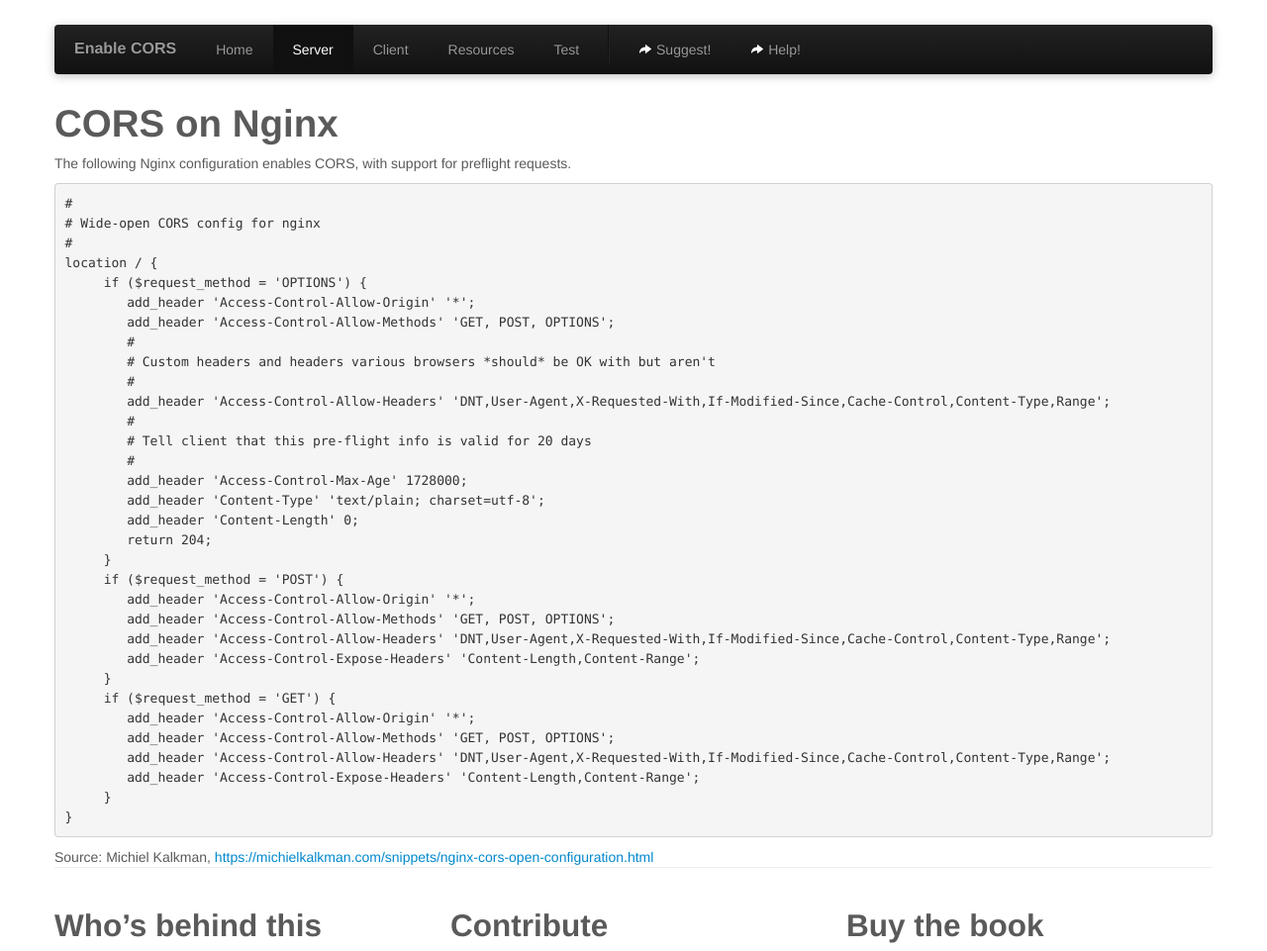
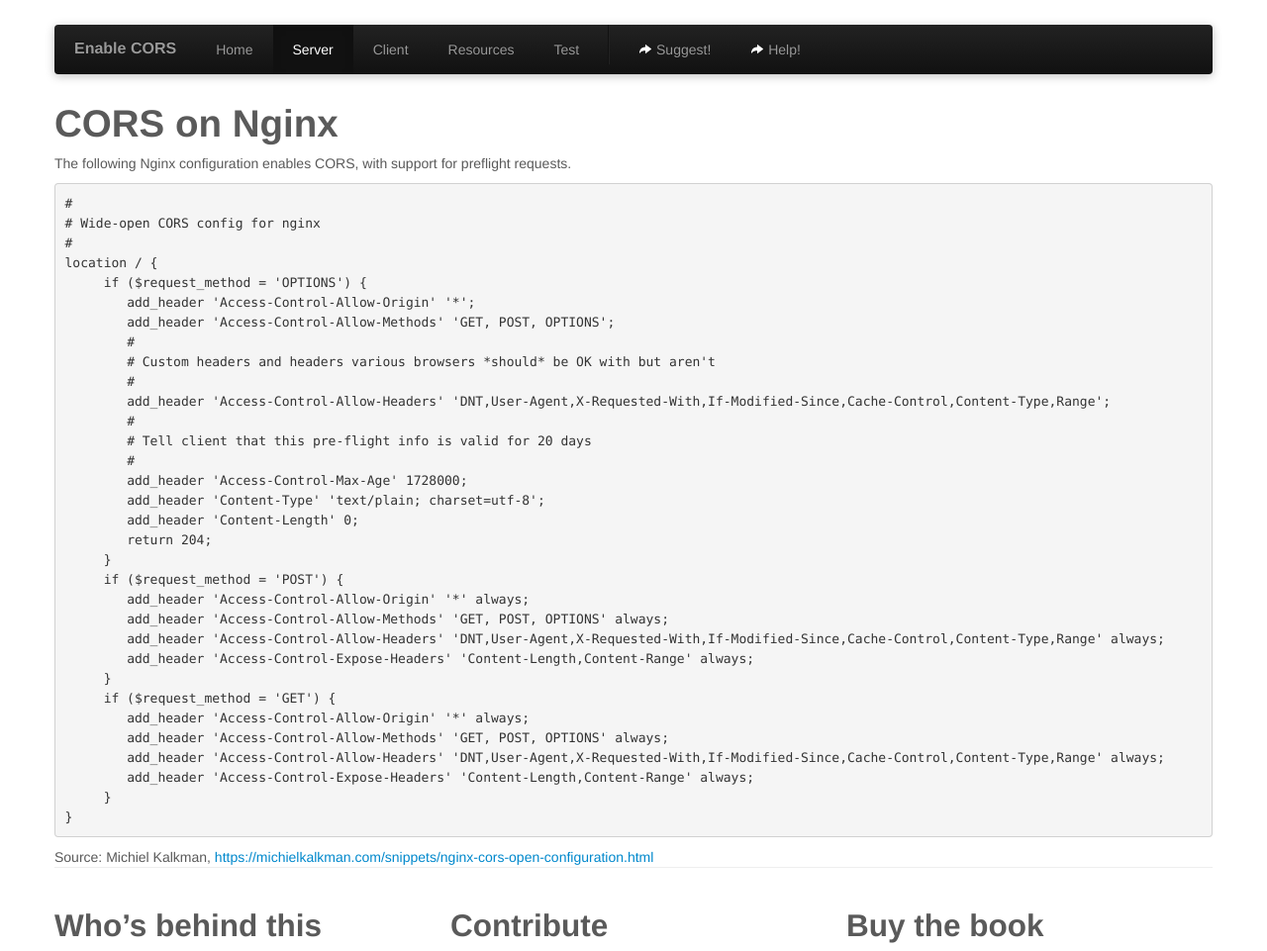
Before and after one commit to monsur/enable-cors.org, a Jekyll site: the page built from server_nginx.html, in a window 1280 px wide, cut to the strip 0-961 px from the top of the page. Shown: the whole strip at 99% size. Built offline with Jekyll 4.4.1, drawn with Linux system fonts in a browser that asks for light colours.

Commit message:
Added 'always' to GET and POST add_header lines
Without 'always' set, for non 2xx/3xx responses, the headers are not being set.
If the always parameter is specified the specified field will be added regardless of the response code.
Requires version 1.7.5 +
ref: https://nginx.org/en/docs/http/ngx_http_headers_module.html

```diff
--- a/server_nginx.html
+++ b/server_nginx.html
@@ -31,16 +31,16 @@
         return 204;
      }
      if ($request_method = 'POST') {
-        add_header 'Access-Control-Allow-Origin' '*';
-        add_header 'Access-Control-Allow-Methods' 'GET, POST, OPTIONS';
-        add_header 'Access-Control-Allow-Headers' 'DNT,User-Agent,X-Requested-With,If-Modified-Since,Cache-Control,Content-Type,Range';
-        add_header 'Access-Control-Expose-Headers' 'Content-Length,Content-Range';
+        add_header 'Access-Control-Allow-Origin' '*' always;
+        add_header 'Access-Control-Allow-Methods' 'GET, POST, OPTIONS' always;
+        add_header 'Access-Control-Allow-Headers' 'DNT,User-Agent,X-Requested-With,If-Modified-Since,Cache-Control,Content-Type,Range' always;
+        add_header 'Access-Control-Expose-Headers' 'Content-Length,Content-Range' always;
      }
      if ($request_method = 'GET') {
-        add_header 'Access-Control-Allow-Origin' '*';
-        add_header 'Access-Control-Allow-Methods' 'GET, POST, OPTIONS';
-        add_header 'Access-Control-Allow-Headers' 'DNT,User-Agent,X-Requested-With,If-Modified-Since,Cache-Control,Content-Type,Range';
-        add_header 'Access-Control-Expose-Headers' 'Content-Length,Content-Range';
+        add_header 'Access-Control-Allow-Origin' '*' always;
+        add_header 'Access-Control-Allow-Methods' 'GET, POST, OPTIONS' always;
+        add_header 'Access-Control-Allow-Headers' 'DNT,User-Agent,X-Requested-With,If-Modified-Since,Cache-Control,Content-Type,Range' always;
+        add_header 'Access-Control-Expose-Headers' 'Content-Length,Content-Range' always;
      }
 }
 </pre>
```
